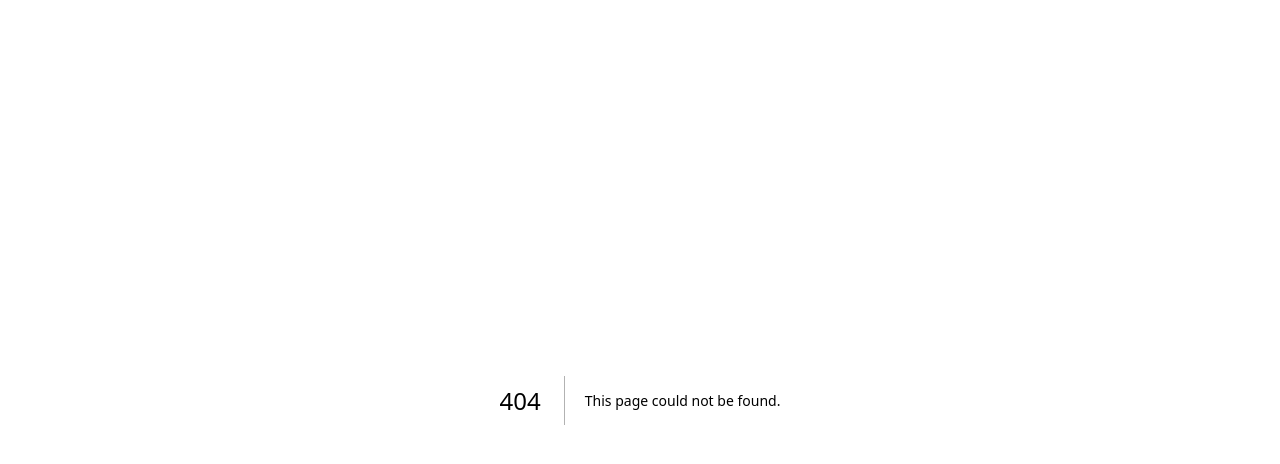
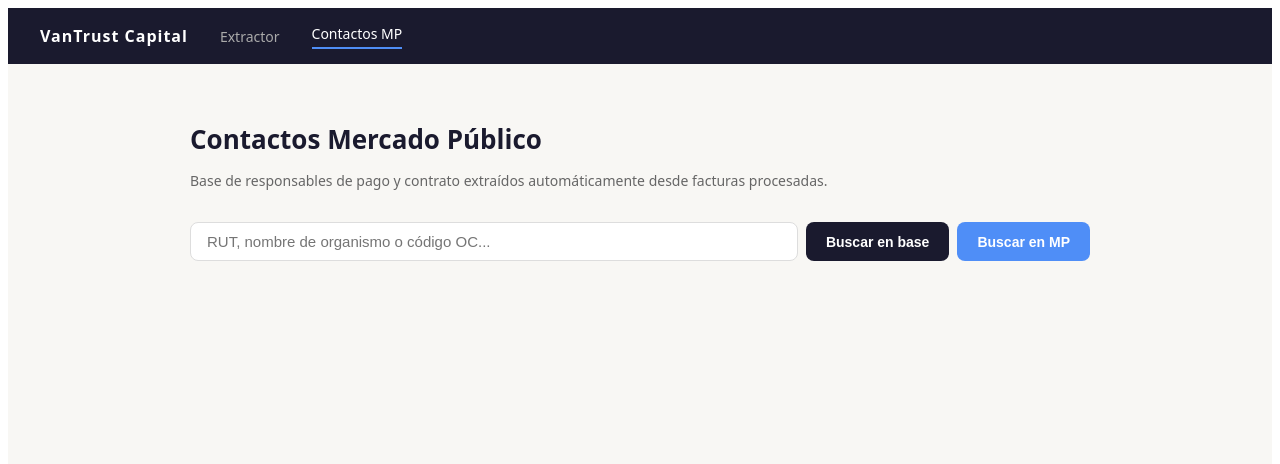
Before and after one commit to VNTFACTORING/VNT-Extractor, a Next.js app: page /contactos in a window 1280 px wide. Before the commit this address had no page. Shown: the top 464 px of the page. Built offline with nearby package versions, Linux system fonts and the light colour scheme.

Commit message:
Create contactos.js

```diff
--- /dev/null
+++ b/pages/contactos.js
@@ -0,0 +1,211 @@
+import { useState } from 'react'
+import Head from 'next/head'
+import Link from 'next/link'
+
+export default function Contactos() {
+  const [query, setQuery] = useState('')
+  const [resultados, setResultados] = useState([])
+  const [cargando, setCargando] = useState(false)
+  const [error, setError] = useState(null)
+  const [buscadoEnMP, setBuscadoEnMP] = useState(false)
+
+  async function buscarEnBase() {
+    if (!query.trim()) return
+    setCargando(true)
+    setError(null)
+    setBuscadoEnMP(false)
+    try {
+      const r = await fetch('/api/contactos?q=' + encodeURIComponent(query.trim()))
+      const json = await r.json()
+      if (json.error) throw new Error(json.error)
+      setResultados(json.data || [])
+    } catch (e) {
+      setError(e.message)
+    } finally {
+      setCargando(false)
+    }
+  }
+
+  async function buscarEnMP() {
+    if (!query.trim()) return
+    setCargando(true)
+    setError(null)
+    try {
+      const r = await fetch('/api/mercadopublico', {
+        method: 'POST',
+        headers: { 'Content-Type': 'application/json' },
+        body: JSON.stringify({ razon_social_deudor: query.trim() })
+      })
+      const json = await r.json()
+      if (json.error) throw new Error(json.error)
+      setBuscadoEnMP(true)
+      // Volver a buscar en base para mostrar lo que se guardó
+      const r2 = await fetch('/api/contactos?q=' + encodeURIComponent(query.trim()))
+      const json2 = await r2.json()
+      setResultados(json2.data || [])
+    } catch (e) {
+      setError(e.message)
+    } finally {
+      setCargando(false)
+    }
+  }
+
+  function exportarExcel() {
+    const rows = [['Organismo', 'RUT', 'Unidad', 'Resp. Pago', 'Email Pago', 'Resp. Contrato', 'Email Contrato', 'Fono', 'Ejecutivo Compras', 'Licitación', 'Código', 'Fecha']]
+    resultados.forEach(org => {
+      org.unidades.forEach(uni => {
+        uni.contactos.forEach(c => {
+          rows.push([
+            org.nombre, org.rut, uni.nombre,
+            c.resp_pago || '', c.email_pago || '',
+            c.resp_contrato || '', c.email_contrato || '',
+            c.fono_contrato || '', c.ejecutivo_compras || '',
+            c.licitacion_origen || '', c.codigo_licitacion || '',
+            c.found_at ? new Date(c.found_at).toLocaleDateString('es-CL') : ''
+          ])
+        })
+      })
+    })
+    const csv = rows.map(r => r.map(v => '"' + String(v).replace(/"/g, '""') + '"').join(',')).join('\n')
+    const blob = new Blob(['\ufeff' + csv], { type: 'text/csv;charset=utf-8;' })
+    const url = URL.createObjectURL(blob)
+    const a = document.createElement('a')
+    a.href = url
+    a.download = 'contactos_mp.csv'
+    a.click()
+    URL.revokeObjectURL(url)
+  }
+
+  return (
+    <>
+      <Head>
+        <title>Contactos MP — VanTrust</title>
+      </Head>
+
+      <div style={{ minHeight: '100vh', background: '#f8f7f4', fontFamily: 'system-ui, sans-serif' }}>
+
+        {/* Navbar */}
+        <nav style={{ background: '#1a1a2e', padding: '0 32px', display: 'flex', alignItems: 'center', gap: 32, height: 56 }}>
+          <span style={{ color: '#fff', fontWeight: 700, fontSize: 16, letterSpacing: 1 }}>VanTrust Capital</span>
+          <Link href="/" style={{ color: '#aaa', textDecoration: 'none', fontSize: 14 }}>Extractor</Link>
+          <Link href="/contactos" style={{ color: '#fff', textDecoration: 'none', fontSize: 14, borderBottom: '2px solid #4f8ef7', paddingBottom: 4 }}>Contactos MP</Link>
+        </nav>
+
+        <div style={{ maxWidth: 900, margin: '0 auto', padding: '40px 24px' }}>
+
+          <h1 style={{ fontSize: 26, fontWeight: 700, color: '#1a1a2e', marginBottom: 4 }}>Contactos Mercado Público</h1>
+          <p style={{ color: '#666', marginBottom: 32, fontSize: 14 }}>Base de responsables de pago y contrato extraídos automáticamente desde facturas procesadas.</p>
+
+          {/* Buscador */}
+          <div style={{ display: 'flex', gap: 8, marginBottom: 24 }}>
+            <input
+              value={query}
+              onChange={e => setQuery(e.target.value)}
+              onKeyDown={e => e.key === 'Enter' && buscarEnBase()}
+              placeholder="RUT, nombre de organismo o código OC..."
+              style={{ flex: 1, padding: '10px 16px', borderRadius: 8, border: '1px solid #ddd', fontSize: 15, outline: 'none' }}
+            />
+            <button
+              onClick={buscarEnBase}
+              disabled={cargando}
+              style={{ background: '#1a1a2e', color: '#fff', border: 'none', borderRadius: 8, padding: '10px 20px', cursor: 'pointer', fontSize: 14, fontWeight: 600 }}
+            >
+              {cargando ? 'Buscando...' : 'Buscar en base'}
+            </button>
+            <button
+              onClick={buscarEnMP}
+              disabled={cargando}
+              style={{ background: '#4f8ef7', color: '#fff', border: 'none', borderRadius: 8, padding: '10px 20px', cursor: 'pointer', fontSize: 14, fontWeight: 600 }}
+            >
+              Buscar en MP
+            </button>
+          </div>
+
+          {error && (
+            <div style={{ background: '#fff0f0', border: '1px solid #fcc', borderRadius: 8, padding: '12px 16px', color: '#c00', marginBottom: 16, fontSize: 14 }}>
+              {error}
+            </div>
+          )}
+
+          {buscadoEnMP && (
+            <div style={{ background: '#f0fff4', border: '1px solid #9be', borderRadius: 8, padding: '12px 16px', color: '#1a7a4a', marginBottom: 16, fontSize: 14 }}>
+              Búsqueda en MP completada — los contactos encontrados quedaron guardados en la base.
+            </div>
+          )}
+
+          {/* Resultados */}
+          {resultados.length > 0 && (
+            <div>
+              <div style={{ display: 'flex', justifyContent: 'space-between', alignItems: 'center', marginBottom: 16 }}>
+                <span style={{ fontSize: 14, color: '#666' }}>{resultados.length} organismo(s) encontrado(s)</span>
+                <button
+                  onClick={exportarExcel}
+                  style={{ background: '#217346', color: '#fff', border: 'none', borderRadius: 8, padding: '8px 16px', cursor: 'pointer', fontSize: 13, fontWeight: 600 }}
+                >
+                  Exportar Excel
+                </button>
+              </div>
+
+              {resultados.map(org => (
+                <div key={org.id} style={{ background: '#fff', borderRadius: 12, border: '1px solid #e5e5e5', marginBottom: 20, overflow: 'hidden' }}>
+                  <div style={{ background: '#1a1a2e', padding: '14px 20px' }}>
+                    <div style={{ color: '#fff', fontWeight: 700, fontSize: 16 }}>{org.nombre}</div>
+                    <div style={{ color: '#aaa', fontSize: 13, marginTop: 2 }}>RUT {org.rut}</div>
+                  </div>
+
+                  {org.unidades.map(uni => (
+                    <div key={uni.id} style={{ borderTop: '1px solid #f0f0f0' }}>
+                      <div style={{ padding: '10px 20px', background: '#f8f7f4', fontSize: 13, fontWeight: 600, color: '#444' }}>
+                        {uni.nombre}
+                      </div>
+
+                      {uni.contactos.map((c, i) => (
+                        <div key={i} style={{ padding: '14px 20px', borderTop: '1px solid #f5f5f5', display: 'grid', gridTemplateColumns: '1fr 1fr', gap: '8px 24px' }}>
+                          {c.resp_pago && (
+                            <div>
+                              <div style={{ fontSize: 11, color: '#999', textTransform: 'uppercase', letterSpacing: 0.5 }}>Resp. Pago</div>
+                              <div style={{ fontSize: 14, color: '#222' }}>{c.resp_pago}</div>
+                              {c.email_pago && <div style={{ fontSize: 13, color: '#4f8ef7' }}>{c.email_pago}</div>}
+                            </div>
+                          )}
+                          {c.resp_contrato && (
+                            <div>
+                              <div style={{ fontSize: 11, color: '#999', textTransform: 'uppercase', letterSpacing: 0.5 }}>Resp. Contrato</div>
+                              <div style={{ fontSize: 14, color: '#222' }}>{c.resp_contrato}</div>
+                              {c.email_contrato && <div style={{ fontSize: 13, color: '#4f8ef7' }}>{c.email_contrato}</div>}
+                              {c.fono_contrato && <div style={{ fontSize: 13, color: '#666' }}>{c.fono_contrato}</div>}
+                            </div>
+                          )}
+                          {c.ejecutivo_compras && (
+                            <div>
+                              <div style={{ fontSize: 11, color: '#999', textTransform: 'uppercase', letterSpacing: 0.5 }}>Ejecutivo Compras</div>
+                              <div style={{ fontSize: 14, color: '#222' }}>{c.ejecutivo_compras}</div>
+                            </div>
+                          )}
+                          {c.codigo_licitacion && (
+                            <div>
+                              <div style={{ fontSize: 11, color: '#999', textTransform: 'uppercase', letterSpacing: 0.5 }}>Licitación origen</div>
+                              <div style={{ fontSize: 13, color: '#666' }}>{c.codigo_licitacion}</div>
+                              <div style={{ fontSize: 12, color: '#bbb' }}>{c.found_at ? new Date(c.found_at).toLocaleDateString('es-CL') : ''}</div>
+                            </div>
+                          )}
+                        </div>
+                      ))}
+                    </div>
+                  ))}
+                </div>
+              ))}
+            </div>
+          )}
+
+          {resultados.length === 0 && !cargando && query && !error && (
+            <div style={{ textAlign: 'center', padding: '48px 0', color: '#999', fontSize: 15 }}>
+              No hay resultados en la base para <strong>{query}</strong>.<br />
+              <span style={{ fontSize: 13 }}>Usa "Buscar en MP" para consultar en tiempo real y guardar automáticamente.</span>
+            </div>
+          )}
+        </div>
+      </div>
+    </>
+  )
+}
```
